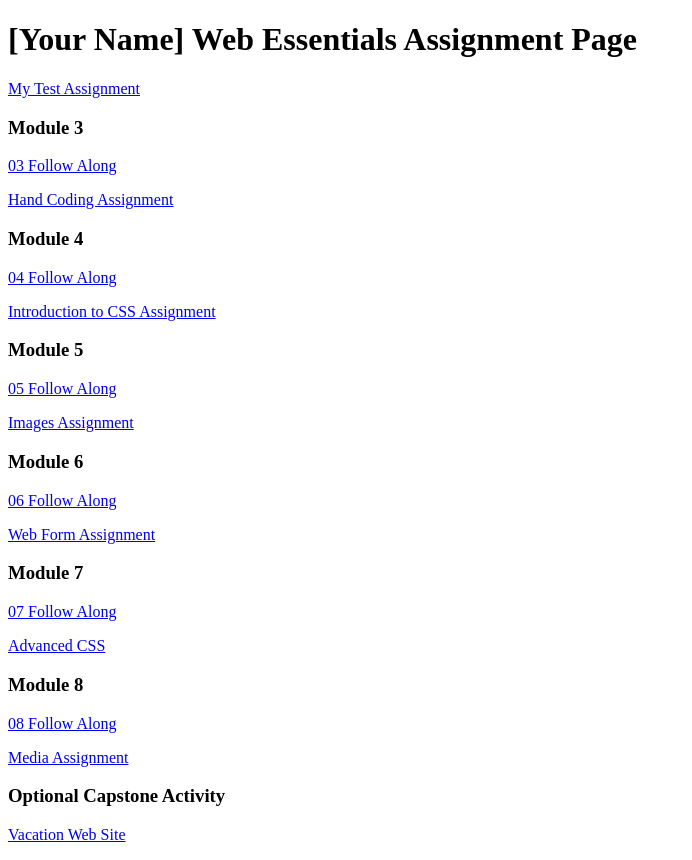
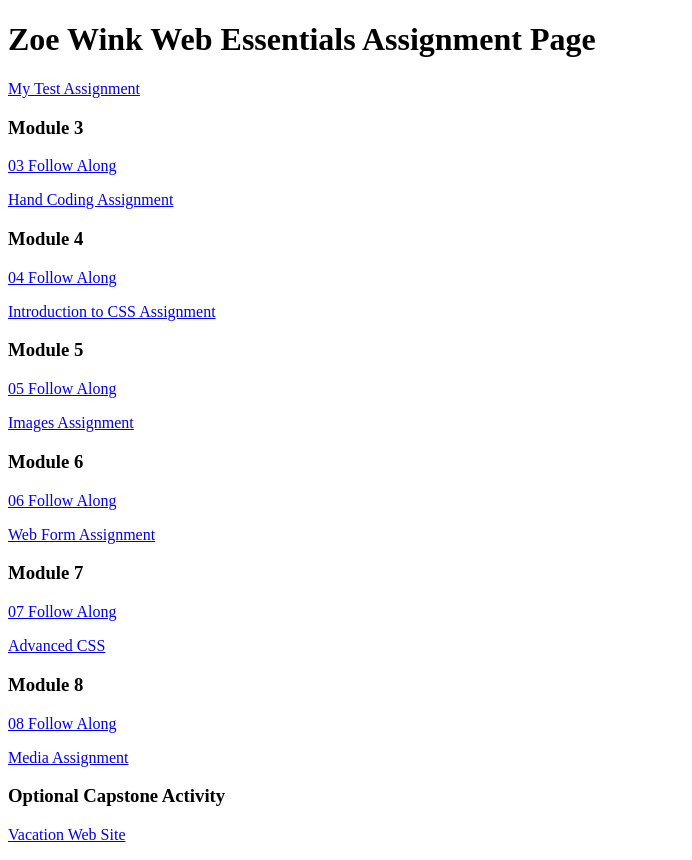
Before and after one commit to z01nkss/dwdd1600, a plain HTML site: page index.html in a window 1280 px wide. Shown: the whole page, without its empty margins (0-692 px from the left). Drawn offline with Linux system fonts and the light colour scheme.

Commit message:
Added name

```diff
--- a/index.html
+++ b/index.html
@@ -6,7 +6,7 @@
 		<title>dwdd 1600 assignment list page</title>
 	</head>
 	<body>
-		<h1>[Your Name] Web Essentials Assignment Page</h1>
+		<h1>Zoe Wink Web Essentials Assignment Page</h1>
 		<p><a href="01test">My Test Assignment</a></p>
 
 		<h3>Module 3</h3>
```
